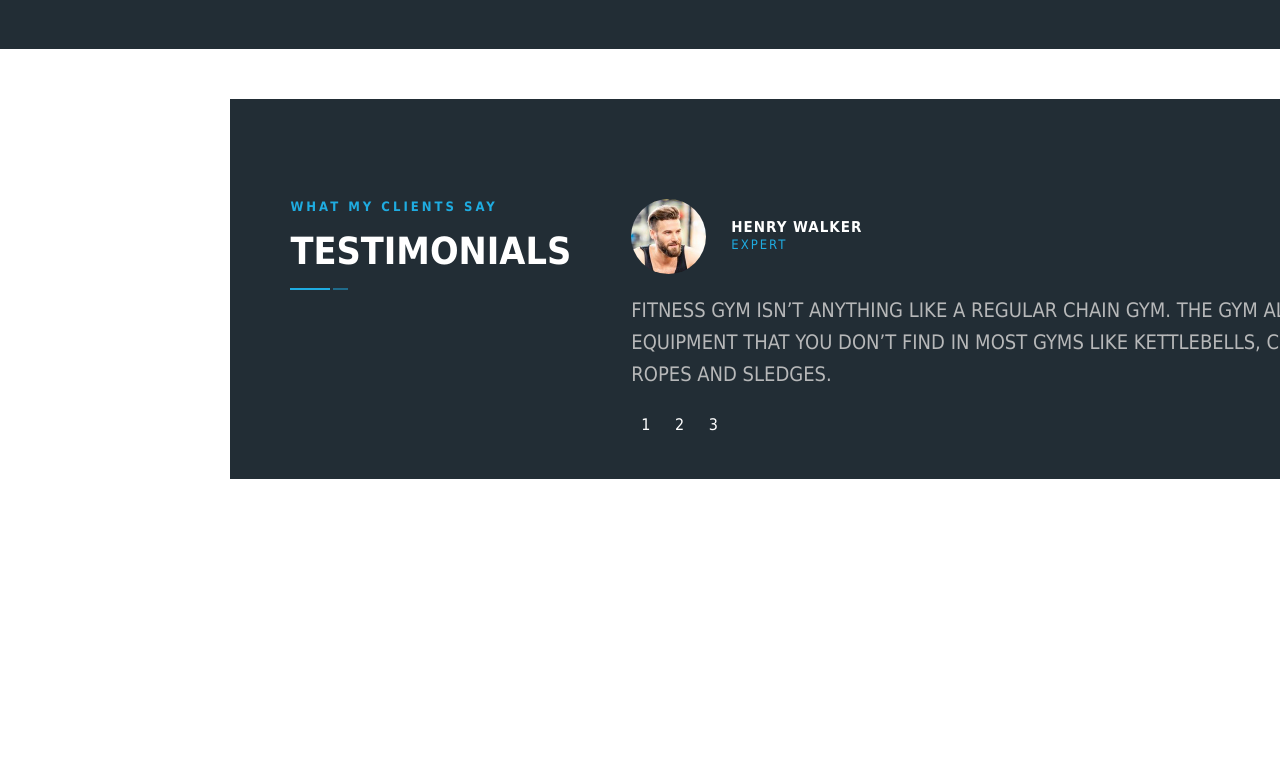
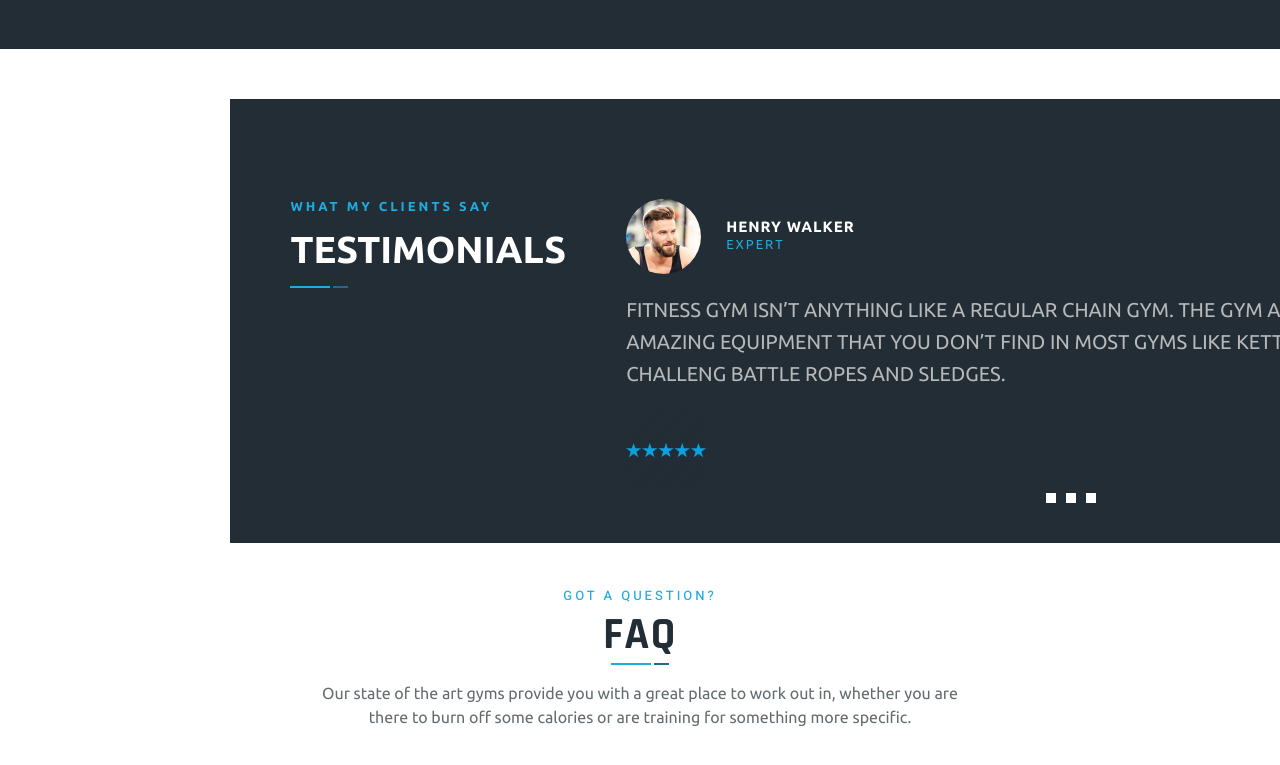
Before and after one commit to DanteBorges/MWT_Trainer, a website: page index.html in a window 1280 px wide. Shown: the part 3031-3796 px from the top of the page. Drawn offline with Linux system fonts and the light colour scheme.

Commit message:
change in the TESTIMONIALS container and creation of the FAQ session

```diff
--- a/index.html
+++ b/index.html
@@ -9,6 +9,8 @@
     <link rel="preconnect" href="https://fonts.googleapis.com">
     <link rel="preconnect" href="https://fonts.gstatic.com" crossorigin>
     <link href="https://fonts.googleapis.com/css2?family=Rajdhani:wght@400;600;700&display=swap" rel="stylesheet">
+    <link href="https://fonts.googleapis.com/css2?family=Heebo:wght@300;500;700&display=swap" rel="stylesheet">
+    <link href="https://fonts.googleapis.com/css2?family=Heebo:wght@300;500;700&family=Ubuntu:ital,wght@0,400;0,700;1,300;1,500&display=swap" rel="stylesheet">
 
     <title>Personal Trainer Wimbledon</title>
 </head>
@@ -695,13 +697,13 @@
                     <div class="testimonials_carousel_header_testimonials">
                         <div class="testimonials_carousel_header_user">
                             <img src="public/img/testimonial-01-1.jpg" class="testimonials_carousel_img"
-                                alt="man perfil" height="150px" width="150px">
+                                alt="man profile" height="150px" width="150px">
                             </span>
                             <div>
-                                <h2 class="testimonials_name_item1">
+                                <h2 class="testimonials_name_item">
                                     henry walker
                                 </h2>
-                                <h3 class="testimonials_profession_item1">
+                                <h3 class="testimonials_profession_item">
                                     expert
                                 </h3>
                             </div>
@@ -710,44 +712,101 @@
                             "
                         </span>
                     </div>
-                    <div class="testimonials_text_item1">
+                    <div class="testimonials_text_item">
+                        <p>Fitness Gym isn’t anything like a regular chain gym. The gym also has amazing equipment
+                            that you don’t find in most gyms like Kettlebells, challeng battle ropes and sledges.
+                        </p>
+                    </div>
+                    <div>
+                        <img src="public/img/5-stars-clipart-blue-five-star-rating-blue.png" alt="five stars hate"
+                            height="80px" width="80px">
+                    </div>
+                </div>
+
+
+                <div class="item" id="item2">
+                    <div class="testimonials_carousel_header_testimonials">
+                        <div>
+                            <h2 class="testimonials_name_item">
+                                Jasmin narayon
+                            </h2>
+                            <h3 class="testimonials_profession_item">
+                                jornalist
+                            </h3>
+                        </div>
+                        <span class="giant_quotes">
+                            "
+                        </span>
+                    </div>
+                    <div class="testimonials_text_item">
                         <p>Fitness Gym isn’t anything like a regular chain gym. The gym also has amazing equipment
                             that you don’t find in most gyms like Kettlebells, challeng battle ropes and sledges.
                         </p>
                     </div>
 
+                    <img src="public/img/5-stars-clipart-blue-five-star-rating-blue.png" alt="five stars hate"
+                        height="80px" width="80px">
                 </div>
-                <div class="item" id="item2">
+
+                <div class="item" id="item3">
+
                     <div class="testimonials_carousel_header_testimonials">
                         <div>
-                            <h2 class="testimonials_name_item1">
-                                Jasmin narayon
+                            <h2 class="testimonials_name_item">
+                                Allien John
                             </h2>
-                            <h3 class="testimonials_profession_item1">
-                                jornalist
+                            <h3 class="testimonials_profession_item">
+                                customer
                             </h3>
                         </div>
+                        <span class="giant_quotes">
+                            "
+                        </span>
                     </div>
-                    <div class="testimonials_text_item1">
-                        <p>Fitness Gym isn’t anything like a regular chain gym. The gym also has amazing equipment
-                            that you don’t find in most gyms like Kettlebells, challeng battle ropes and sledges.
+                    <div class="testimonials_text_item">
+                        <p>Fitness Gym isn’t anything like a regular chain gym. The gym also has amazing equipment that
+                            you
+                            don’t find in most gyms like Kettlebells, challeng battle ropes and sledges.
                         </p>
                     </div>
+                    <div class="five_stars_container">
+                        <img src="public/img/5-stars-clipart-blue-five-star-rating-blue.png" alt="five stars hate"
+                            height="100%" width="100%">
                     </div>
-                <div class="item" id="item3">
-
+                </div>
+            </div>
+            <div class="links">
+                <a href="#item1"></a>
+                <a href="#item2"></a>
+                <a href="#item3"></a>
             </div>
 
         </div>
-            <div class="links">
-                <a href="#item1">1</a>
-                <a href="#item2">2</a>
-                <a href="#item3">3</a>
         </div>
+
         </div>
     </section>
 
     <section class="FAQ_container">
+        <div class="FAQ_container_titles">
+            <h3 class="FAQ_text_h3">
+                GOT A QUESTION?</h3>
+            <h4 class="FAQ_text_h4">
+                faq
+            </h4>
+            <div class="custom_underline">
+                <div class="light_blue_border"></div>
+                <div class="dark_blue_border"></div>
+            </div>
+            <div class="FAQ_text">
+                <p>Our state of the art gyms provide you with a great place to work out in, whether you are
+                    <br>
+                    there to burn off some calories or are training for something more specific.
+                </p>
+            </div>
+
+        </div>
+
 
     </section>
 </body>
--- a/style.css
+++ b/style.css
@@ -266,6 +266,20 @@ padding: 0;
   letter-spacing: 3px;
   color: #1face1;
 }
+.custom_underline{
+  display: flex;
+}
+.light_blue_border{
+  background-color:  #1face1;
+  width: 40px;
+  height: 2px;
+  margin-right: 3px;
+}
+.dark_blue_border{
+  width: 15px;
+  height: 2px;
+  background-color:  #206b8a;
+}
 
 .why_choose_container_title_h4 {
   font-family: "Rajdhani", Arial, Helvetica, sans-serif;
@@ -492,13 +506,7 @@ padding: 0;
   flex-direction: column;
 }
 
-.links a {
-  color: white;
-  border-radius: 50%;
-  display: inline-flex;
-  padding: 5px 10px;
-  text-decoration: none;
-}
+
 
 .testimonials_carousel_container_items {
   width: 900px;
@@ -507,7 +515,6 @@ padding: 0;
   display: flex;
   margin-top: 60px;
   scroll-snap-type: x mandatory;
-  scroll-behavior: smooth;
 }
 
 .testimonials_carousel_container_items .item {
@@ -532,7 +539,7 @@ padding: 0;
   align-items: center;
 }
 
-.testimonials_name_item1 {
+.testimonials_name_item {
   font-size: 15px;
   letter-spacing: 1px;
   line-height: 10px;
@@ -541,7 +548,7 @@ padding: 0;
   color: #fff;
 }
 
-.testimonials_profession_item1 {
+.testimonials_profession_item {
   font-weight: 500;
   text-transform: uppercase;
   font-size: 13px;
@@ -549,7 +556,7 @@ padding: 0;
   color:#1face1;
   margin-top: 5px;
 }
-.testimonials_text_item1{
+.testimonials_text_item{
   padding-right: 80px;
   font-size: 20px;
   line-height: 160%;
@@ -561,22 +568,65 @@ padding: 0;
   color: #1face1;
   font-size: 64px;
 }
+.five_stars_container{
+  height:80px;
+   width:80px;
 
-.custom_underline{
+}
+.links{
   display: flex;
+  justify-content: center
 }
-.light_blue_border{
-  background-color:  #1face1;
-  width: 40px;
-  height: 2px;
-  margin-right: 3px;
-}
-.dark_blue_border{
-  width: 15px;
-  height: 2px;
-  background-color:  #206b8a;
+.links a {
+  background-color: white;
+  width: 10px;
+  height: 10px;
+  display: inline-flex;
+  margin-right: 10px;
 }
 
+
+
 .FAQ_container{
-  padding: 150px;
+  margin: 40px 20px;
+
 }
+
+
+.FAQ_text_h3{
+
+  font-family: "Heebo", Arial, Helvetica, sans-serif;
+  font-weight: 500;
+  text-transform: uppercase;
+  font-size: 13px;
+  line-height: 25px;
+  letter-spacing: 3px;
+  color: #1face1;
+}
+
+.FAQ_container_titles{
+  display: flex;
+  flex-direction: column;
+  align-items:center;
+  justify-content: center
+}
+
+.FAQ_text_h4{
+
+  font-family: "Rajdhani", Arial, Helvetica, sans-serif;
+  font-weight: 700;
+  text-transform: uppercase;
+  font-size: 45px;
+  line-height: 55px;
+  letter-spacing: 1px;
+  color: #222d35;
+}
+
+.FAQ_text{
+font-family: "Ubuntu", Arial, Helvetica, sans-serif;
+font-weight: 300;
+font-size: 16px;
+line-height: 24px;
+color: #646c71;
+text-align: center;
+}
```
Also changed, not shown: public/img/5-stars-clipart-blue-five-star-rating-blue.png (added). Lines whose indentation alone changed are shown as unchanged.
